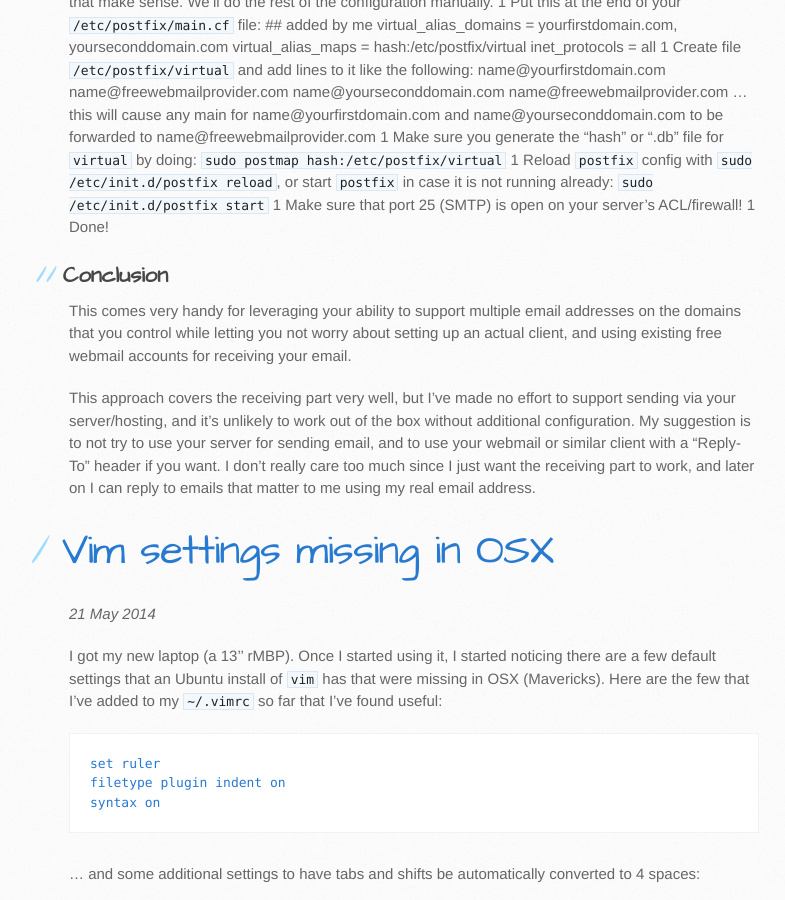
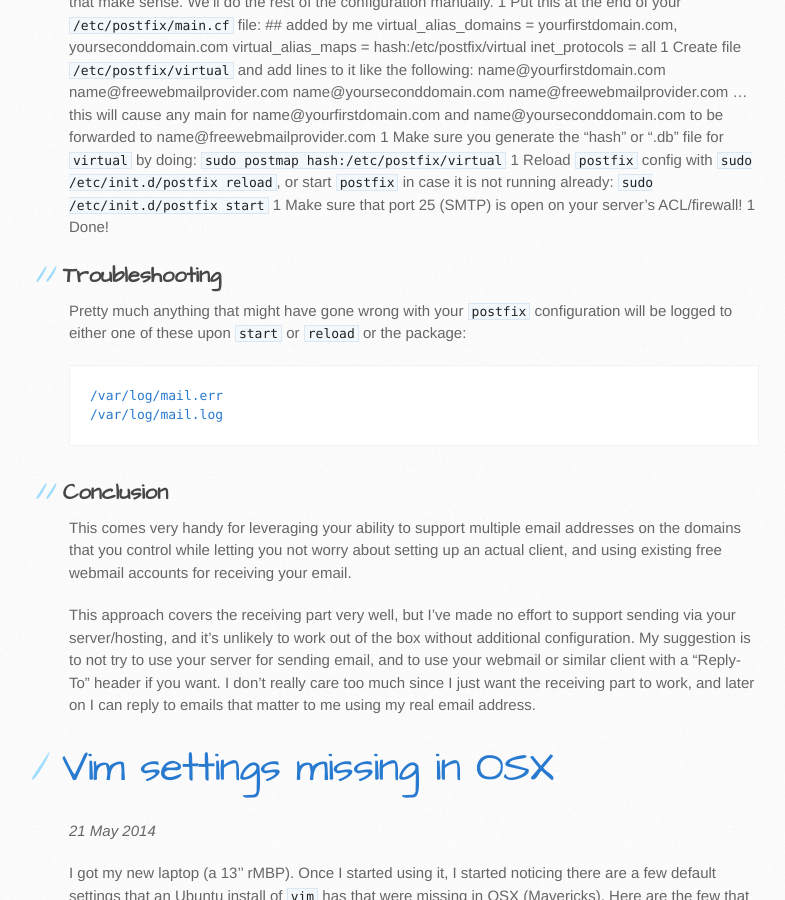
Before and after one commit to sanx/sanx-blog-source, a Jekyll site: the page built from index.html, in a window 1280 px wide and 900 px high, scrolled down 1558 px. Shown: the whole window, without its empty margins (101-886 px from the left). Built offline with Jekyll 4.4.1, drawn with Linux system fonts in a browser that asks for light colours; the list of posts is cut into pages by our own code.

Commit message:
add troubleshooting to relaying with postfix post

```diff
--- a/_posts/2014-07-23-receiving-and-relaying-email-for-my-domains-to-free-webmail-accounts.md
+++ b/_posts/2014-07-23-receiving-and-relaying-email-for-my-domains-to-free-webmail-accounts.md
@@ -43,6 +43,15 @@ start `postfix` in case it is not running already: `sudo /etc/init.d/postfix sta
 1   Make sure that port 25 (SMTP) is open on your server's ACL/firewall!
 1   Done!
 
+Troubleshooting
+----
+
+Pretty much anything that might have gone wrong with your `postfix` configuration
+will be logged to either one of these upon `start` or `reload` or the package:
+
+    /var/log/mail.err
+    /var/log/mail.log
+
 Conclusion
 ----
 
```
